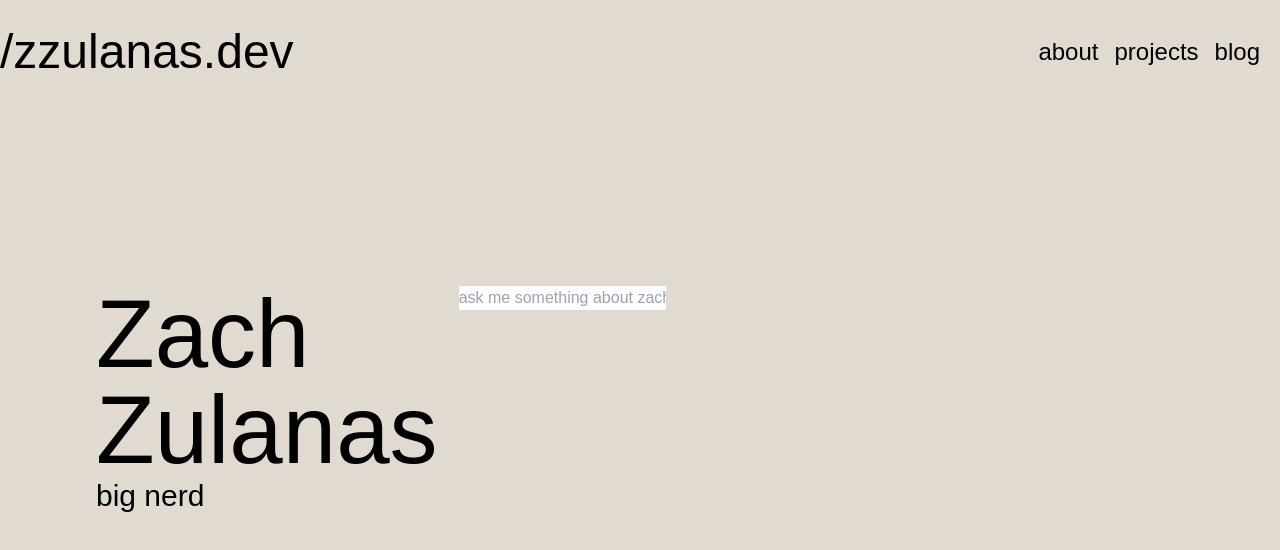
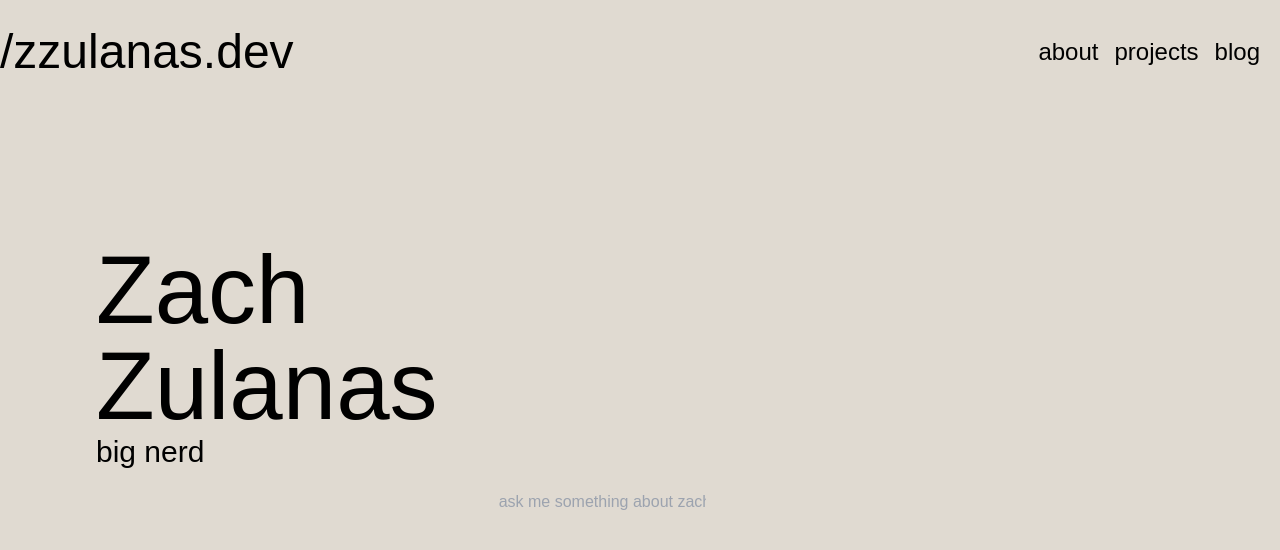
Before and after one commit to zzulanas/zzulanas.dev, a Next.js app: page / in a window 1280 px wide. Shown: the top 550 px of the page. Built offline with nearby package versions, Linux system fonts and the light colour scheme; a web font is replaced by a local one.

Commit message:
chore: small style updates (for now)

```diff
--- a/app/page.tsx
+++ b/app/page.tsx
@@ -13,7 +13,7 @@ export default function Home() {
           <h1 className="text-8xl">Zach Zulanas</h1>
           <h2 className="text-3xl">big nerd</h2>
         </div>
-        <div className="basis-2/3">
+        <div className="basis-2/3 flex items-end">
           <div className="mb-6">
             <Chatty />
           </div>
--- a/components/Chatty.tsx
+++ b/components/Chatty.tsx
@@ -1,6 +1,11 @@
 "use client";
 
 import { useChat } from "ai/react";
+import cx from "classnames";
+
+const inputStyle = {
+  backgroundColor: "transparent",
+};
 
 export default function Chatty() {
   const { messages, input, handleInputChange, handleSubmit } = useChat({
@@ -8,18 +13,29 @@ export default function Chatty() {
   });
 
   return (
-    <div>
-      {messages.map((m) => (
-        <div key={m.id}>
-          {m.role}: {m.content}
-        </div>
-      ))}
+    <div className="px-10">
+      <div className="overflow-auto h-60 flex flex-col justify-end">
+        {messages.map((m) => (
+          <div
+            key={m.id}
+            className={cx(
+              m.role === "user" ? "text-gray" : "text-black",
+              "mb-1 px-"
+            )}
+          >
+            <div className="h-8 w-8 rounded-full ring-1 ring-black"></div>
+            {m.role}: {m.content}
+          </div>
+        ))}
+      </div>
 
-      <form onSubmit={handleSubmit}>
+      <form onSubmit={handleSubmit} className="justify-start">
         <input
           value={input}
           placeholder="ask me something about zach..."
           onChange={handleInputChange}
+          style={inputStyle}
+          className="w-full h-10 mb-3 text-base placeholder-gray-600 text-gray-700 border-0 rounded-lg hover:text-black-700 focus:outline-none"
         />
       </form>
     </div>
--- a/lib/generate-embeddings.ts
+++ b/lib/generate-embeddings.ts
@@ -6,15 +6,15 @@ const openAi = new OpenAIApi(configuration);
 
 const documents = [
   "zach is a software engineer",
-  "zach works at NBCUniversal",
+  "zach works at NBCUniversal (aka NBCU) as a software engineer",
   "zach rock climbs in his free time",
   "zach lives in Brooklyn New York",
-  "zach went to school at University of Santa Cruz California and got his degree in Computer Science",
+  "zach went to school at University of California, Santa Cruz and got his Bachelor's degree in Computer Science in 2021",
   "zach is afraid of heights",
   "zach's email is zzulanas@gmail.com",
   "zach is originally from Sacramento, California",
   "zach also enjoys doing photography, specifically film photos",
-  "zach loves good coffee, if you have coffee recs he would love to hear them, his favorite coffee shop is Sey Coffee in Brooklyn",
+  "zach loves good coffee, if you have coffee recs he would love to hear them",
   "zach loves nature and hiking, now that he lives in NYC he doesn't do it as much, but he still loves it",
   "zach loves to travel, his favorite place he's been to is Norway",
   "zach once cut Steve Wozniak in line when he was 11",
--- a/package.json
+++ b/package.json
@@ -1,5 +1,5 @@
 {
-  "name": "supa-chat",
+  "name": "zzulanas-dev",
   "version": "0.1.0",
   "private": true,
   "scripts": {
--- a/tailwind.config.js
+++ b/tailwind.config.js
@@ -7,7 +7,13 @@ module.exports = {
   ],
   theme: {
     colors: {
-      "tan": "#e0dad1"
+      "tan": "#e0dad1",
+      "black": "#000000",
+      "white": "#ffffff",
+      "gray": "#f5f5f5",
+      "red": "#ff0000",
+      "green": "#00ff00",
+      "blue": "#0000ff",
     },
     extend: {
       animation: {
```
